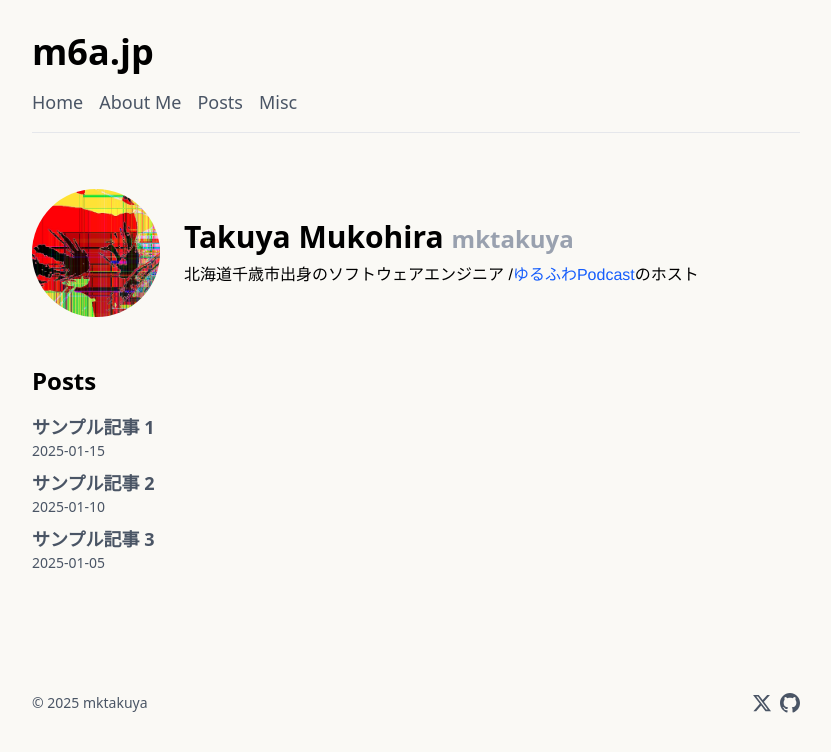
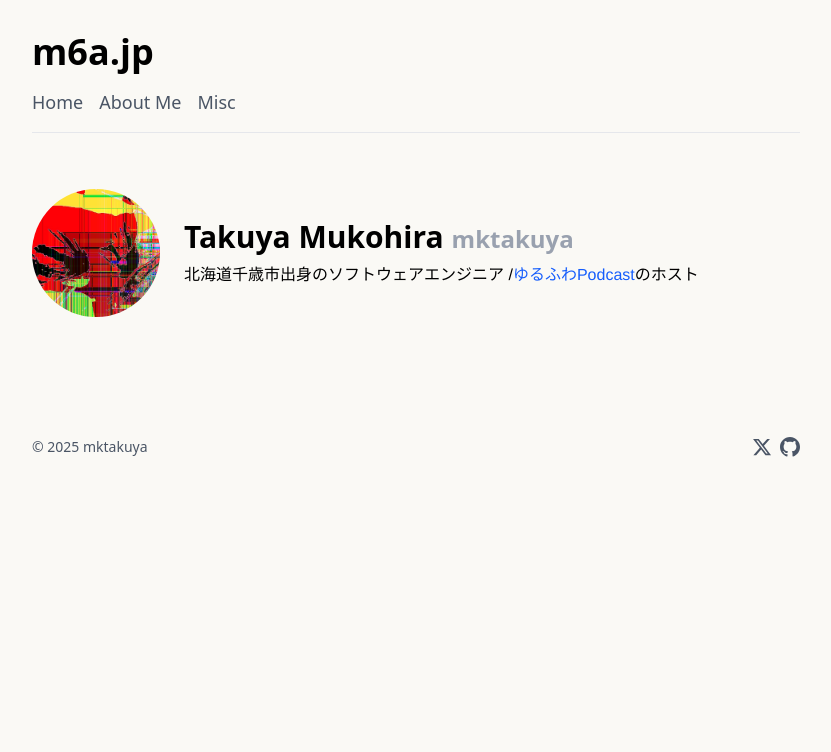
Before and after one commit to mktakuya/m6a-jp, a Next.js app: page / in a window 1280 px wide. Shown: the top 752 px of the page, without its empty margins (224-1055 px from the left). Built offline with nearby package versions, Linux system fonts and the light colour scheme.

Commit message:
Posts ページを削除する

```diff
--- a/src/app/page.tsx
+++ b/src/app/page.tsx
@@ -1,16 +1,8 @@
-import Link from "next/link";
 import Image from "next/image";
 import Header from "@/components/Header";
 import Footer from "@/components/Footer";
 
 export default function Home() {
-  // サンプルの投稿データ
-  const posts = [
-    { title: "サンプル記事 1", date: "2025-01-15", slug: "sample-1" },
-    { title: "サンプル記事 2", date: "2025-01-10", slug: "sample-2" },
-    { title: "サンプル記事 3", date: "2025-01-05", slug: "sample-3" },
-  ];
-
   return (
     <div className="container mx-auto flex flex-col gap-6 px-4 py-8 lg:px-64">
       <Header />
@@ -34,23 +26,6 @@ export default function Home() {
             </p>
           </div>
         </div>
-
-        <div className="flex flex-col gap-4">
-          <h2 className="font-sans text-2xl font-semibold text-black">Posts</h2>
-
-          <div className="flex flex-col gap-2 border-gray-200">
-            {posts.map((post) => (
-              <div key={post.slug} className="flex flex-col text-gray-600">
-                <div className="font-sans text-lg font-semibold">
-                  <Link className="text-gray-600 hover:text-gray-900 no-underline" href={`/posts/${post.slug}`}>
-                    {post.title}
-                  </Link>
-                </div>
-                <div className="font-sans text-sm font-light">{post.date}</div>
-              </div>
-            ))}
-          </div>
-        </div>
       </div>
 
       <Footer />
--- a/src/app/posts/page.tsx
+++ /dev/null
@@ -1,45 +0,0 @@
-import type { Metadata } from "next";
-import Link from "next/link";
-import Header from "@/components/Header";
-import Footer from "@/components/Footer";
-
-export const metadata: Metadata = {
-  title: "Posts - m6a.jp",
-  description: "投稿一覧",
-};
-
-export default function PostsPage() {
-  // サンプルの投稿データ
-  const posts = [
-    { title: "サンプル記事 1", date: "2025-01-15", slug: "sample-1" },
-    { title: "サンプル記事 2", date: "2025-01-10", slug: "sample-2" },
-    { title: "サンプル記事 3", date: "2025-01-05", slug: "sample-3" },
-  ];
-
-  return (
-    <div className="container mx-auto flex flex-col gap-6 px-4 py-8 lg:px-64">
-      <Header />
-
-      <div className="mt-8 flex flex-col gap-12">
-        <div className="flex flex-col gap-4">
-          <h1 className="font-sans text-3xl font-bold text-black">Posts</h1>
-
-          <div className="flex flex-col gap-2 border-gray-200">
-            {posts.map((post) => (
-              <div key={post.slug} className="flex flex-col text-gray-600">
-                <div className="font-sans text-lg font-semibold">
-                  <Link className="text-gray-600 hover:text-gray-900 no-underline" href={`/posts/${post.slug}`}>
-                    {post.title}
-                  </Link>
-                </div>
-                <div className="font-sans text-sm font-light">{post.date}</div>
-              </div>
-            ))}
-          </div>
-        </div>
-      </div>
-
-      <Footer />
-    </div>
-  );
-}
--- a/src/components/Header.tsx
+++ b/src/components/Header.tsx
@@ -16,9 +16,6 @@ export default function Header() {
         <Link href="/about" className="font-sans text-lg text-gray-600 no-underline hover:text-gray-600">
           About Me
         </Link>
-        <Link href="/posts" className="font-sans text-lg text-gray-600 no-underline hover:text-gray-600">
-          Posts
-        </Link>
         <Link href="/misc" className="font-sans text-lg text-gray-600 no-underline hover:text-gray-600">
           Misc
         </Link>
```
